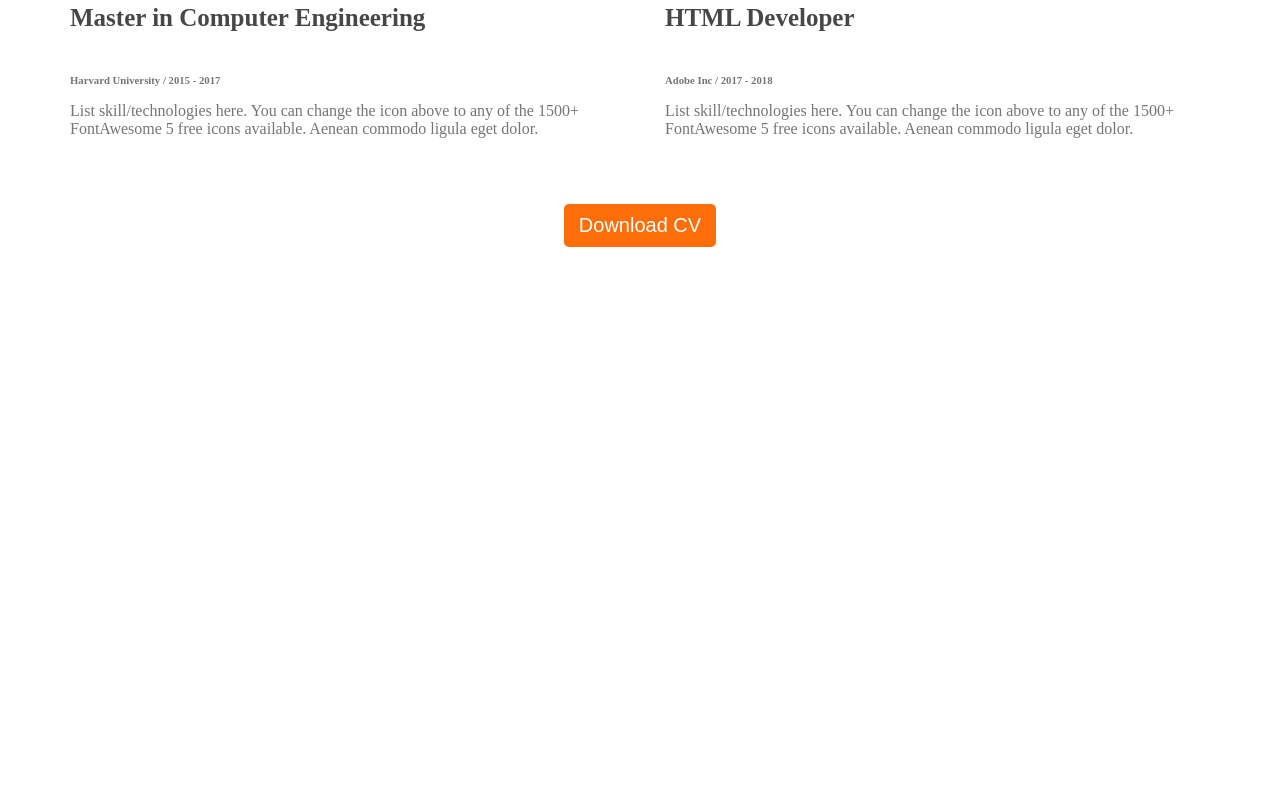
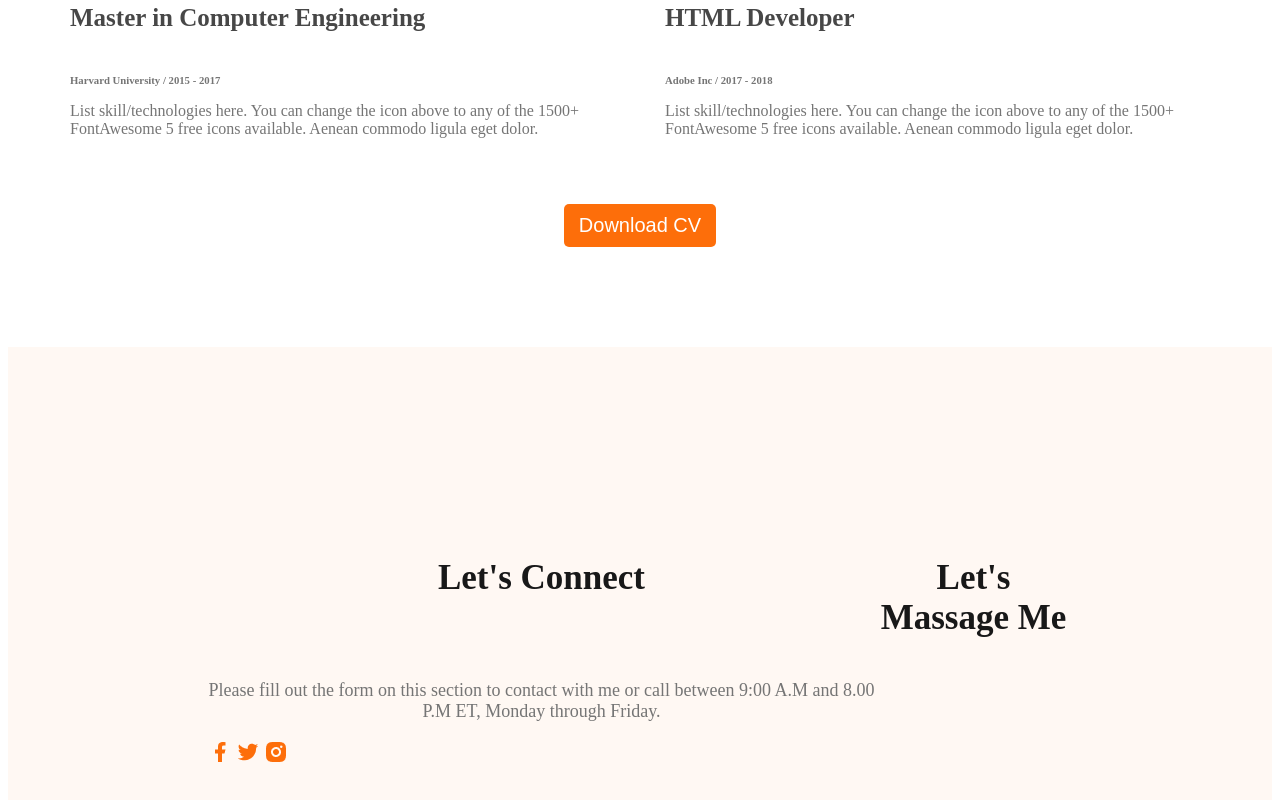
Before and after one commit to missionprogramming23/developping, a plain HTML site: page index.html in a window 1280 px wide. Shown: the part 2459-3259 px from the top of the page. Before the commit the page ends 2714 px from the top, so only its background shows below. Drawn offline with Linux system fonts and the light colour scheme.

Commit message:
basic footer

```diff
--- a/index.html
+++ b/index.html
@@ -167,7 +167,20 @@
         </section>
     </main>
     <footer>
+        <div class="footer-column">
+            <h6 class="section-title">Let's Connect</h6>
+            <p class="section-description">Please fill out the form on this section to contact with me or call between 9:00 A.M and 8.00 P.M ET, Monday through Friday.
+            </p>
+            <div class="social-links">
+                <a href=""><img src="images/icons/facebook.png" alt=""></a>
+                <a href=""><img src="images/icons/twitter.png" alt=""></a>
+                <a href=""><img src="images/icons/insta.png" alt=""></a>
+            </div>
+        </div>
 
+        <div class="footer-column">
+            <h6 class="section-title">Let's Massage Me</h6>
+        </div>
     </footer>
 </body>
 </html>
--- a/style/portfolio.css
+++ b/style/portfolio.css
@@ -141,3 +141,9 @@ font-weight: 700;
     text-align: center;
     margin-top: 50px;
 }
+footer{
+display: flex;
+background: #FFF8F3;
+margin-top: 100px;
+padding: 130px 200px;
+}
```
